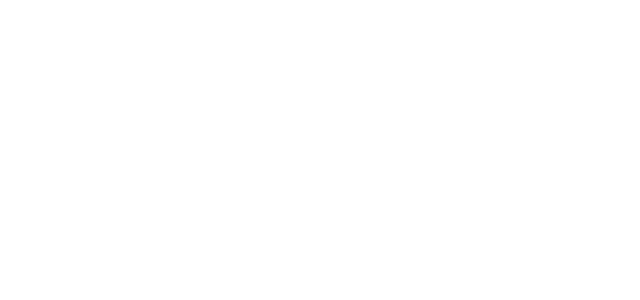
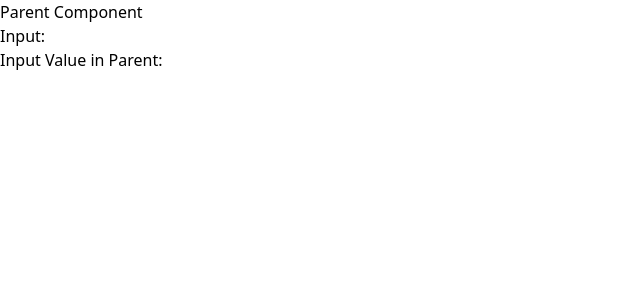
Before and after one commit to sameerkali/interview_practice_react, a React (Vite) app: page /p in a window 1280 px wide. Before the commit this address had no page. Shown: the top 300 px of the page, without its empty margins (0-640 px from the left). Built offline with nearby package versions, Linux system fonts and the light colour scheme; the HTML template or start-up script is replaced by a standard one.

Commit message:
lifting state up

```diff
--- a/src/App.jsx
+++ b/src/App.jsx
@@ -10,6 +10,8 @@
 import Parent from "./Lifting_the_state_up/Parent";
 import Child from "./Lifting_the_state_up/Child";
 import Login from "./Components/Login";
+import ParentComponent from "./liftingStateUp/parent";
+import ChildComponent from "./liftingStateUp/Child";
 
 
 function App() {
@@ -25,6 +27,8 @@
           <Route path="/parent" element={<Parent />} />
           <Route path="/child" element={<Child />} />
           <Route path="/login" element={<Login />} />
+          <Route path="/p" element={<ParentComponent />} />
+          <Route path="/c" element={<ChildComponent />} />
         </Routes>
       </BrowserRouter>
     </>
--- /dev/null
+++ b/src/liftingStateUp/Child.jsx
@@ -0,0 +1,13 @@
+
+import React from 'react';
+
+const ChildComponent = ({ inputValue, onInputChange }) => {
+  return (
+    <div>
+      <label>Input:</label>
+      <input type="text" value={inputValue} onChange={onInputChange} />
+    </div>
+  );
+};
+
+export default ChildComponent;
--- /dev/null
+++ b/src/liftingStateUp/parent.jsx
@@ -0,0 +1,21 @@
+
+import React, { useState } from 'react';
+import ChildComponent from './Child';
+
+const ParentComponent = () => {
+  const [inputValue, setInputValue] = useState('');
+
+  const handleInputChange = (e) => {
+    setInputValue(e.target.value);
+  };
+
+  return (
+    <div>
+      <h2>Parent Component</h2>
+      <ChildComponent inputValue={inputValue} onInputChange={handleInputChange} />
+      <p>Input Value in Parent: {inputValue}</p>
+    </div>
+  );
+};
+
+export default ParentComponent;
```
